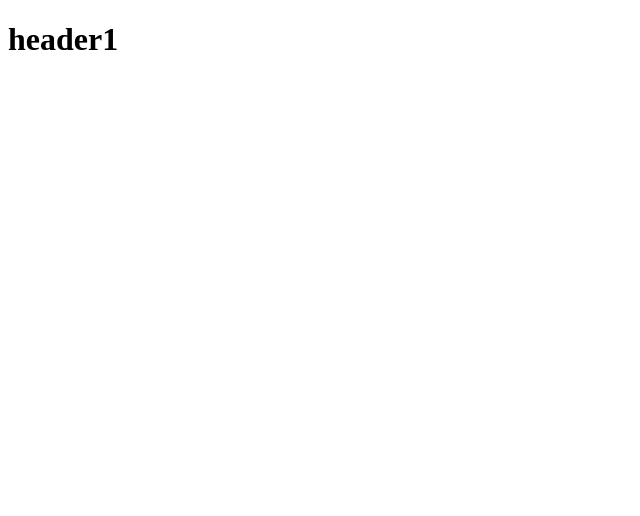
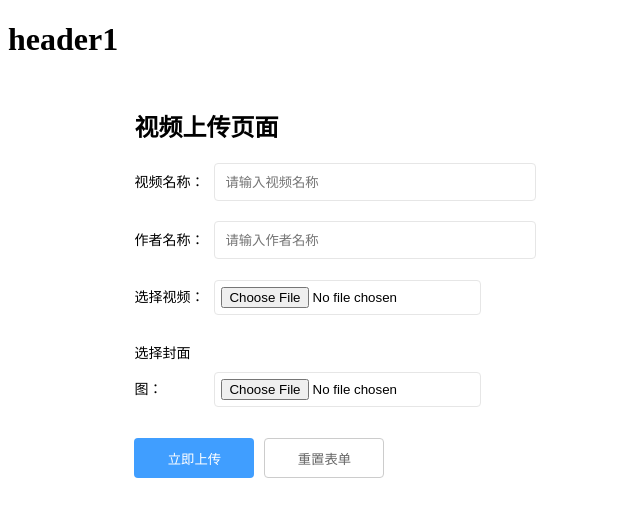
Before and after one commit to KSQC-talent/video-demo-web, a Vue app: page /videoup in a window 1280 px wide. Before the commit this address had no page. Shown: the top 516 px of the page, without its empty margins (0-640 px from the left). Built offline with nearby package versions, Linux system fonts and the light colour scheme.

Commit message:
添加上传功能

```diff
--- a/src/router/index.js
+++ b/src/router/index.js
@@ -24,6 +24,10 @@ const routes = [
         component: () => import("@/views/user.vue")
     },
     {
+        path: "/videoup",
+        component: () => import("@/views/videoup.vue")
+    },
+    {
         path:"/test",
         redirect:"/video"
     }
--- a/src/stores/web.js
+++ b/src/stores/web.js
@@ -13,7 +13,13 @@ export const useWebStore = defineStore("web", () => {
         users.value += 1
     }
 
-    return { web, users, userAdd }
+    const videoItem = reactive({
+        id: '',
+        videoName: '',
+        author: ''
+    })
+
+    return { web, users, userAdd, videoItem }
 },{
     persist:true
 })
--- a/src/views/index.vue
+++ b/src/views/index.vue
@@ -18,7 +18,8 @@ index
 <router-link to="/user/123">用户页</router-link>
 <br>
 <router-link :to="{path:'/content',query:{id:123}}">动态</router-link>
-
+<br>
+<router-link to="/videoup">上传视频</router-link>
 <button @click="goTo">跳转到内容页</button>
 </template>
 
--- a/src/views/video.vue
+++ b/src/views/video.vue
@@ -1,5 +1,6 @@
 <template>
   <!-- 外层全屏flex容器：核心！实现水平+垂直居中 -->
+  <div class="video-title">{{ videoName }}</div>
   <div class="player-center-box">
     <!-- 你的DPlayer挂载容器，保留原有宽高540*960不变 -->
     <div id="dplayer" style="width: 540px; height: 960px"></div>
@@ -8,13 +9,18 @@
 
 <script>
 import DPlayer from 'dplayer'
+import { useWebStore } from '@/stores/web.js';
+
+const webStore = useWebStore();
 
 export default {
   name: 'VideoPlayer',
   data() {
     return {
       dp: null,
-      videoId: '' // 存储当前播放的视频ID
+      videoId: '', // 存储当前播放的视频ID
+      videoName: '',  // 视频名称
+      author: ''     // 视频作者
     }
   },
   mounted() {
@@ -32,7 +38,13 @@ export default {
     // ✅ 核心：获取路由中传递的视频id
     getVideoId() {
       // 接收列表页通过 query 传过来的id 例如：/video?id=test
-      this.videoId = this.$route.query.id || ''
+      this.videoId = webStore.videoItem.id || ''
+      this.videoName = webStore.videoItem.videoName || ''
+      this.author = webStore.videoItem.author || ''
+
+      console.log('当前播放视频ID：', this.videoId)
+      console.log('当前播放视频名称：', this.videoName)
+      console.log('当前播放视频作者：', this.author)
     },
     // ✅ 核心：初始化DPlayer，根据ID拼接视频播放路径
     initPlayer() {
--- a/src/views/videolist.vue
+++ b/src/views/videolist.vue
@@ -10,10 +10,11 @@
             <img class="video-pic"
             :src="`/pics/${item.id}.png`"
             @error="handleImgError($event)"
-            @click="goTo(item.id)"
+            @click="goTo(item)"
           />
         </div>
-        <div class="video-name" @click="goTo(item.id)">{{ item.videoName }}</div>
+        <div class="video-name" @click="goTo(item)">{{ item.videoName }}</div>
+        <div class="video-author" @click="goTo(item)">{{ item.author }}</div>
       </div>
 
       <!-- 空数据兜底 -->
@@ -41,14 +42,19 @@ import { ref, reactive, onMounted } from 'vue'
 import { ElMessage } from 'element-plus'
 import axios from 'axios'
 import { useRouter } from 'vue-router';
+import { useWebStore } from '@/stores/web.js';
 
 const router = useRouter();
+const webStore = useWebStore();
 
-const goTo = (videoId) => {
-     router.push({
-        path: '/video',
-        query: { id: videoId } // 把视频id通过【url参数】传递，格式：/video?id=test 或 /video?id=test2
-    });
+
+const goTo = (item) => {
+    webStore.videoItem = item;
+    console.log('点击的视频项：', webStore.videoItem);
+    router.push({
+      path: '/video',
+      query:{ id: item.id } // 把视频id通过【url参数】传递，格式：/video?id=test 或 /video?id=test2
+  });
 }
 // 1. 列表数据 & 加载状态
 const videoList = ref([]) // 视频列表数组，对应JSON的records
@@ -70,11 +76,11 @@ const pageInfo = reactive({
 const getVideoList = async () => {
   try {
     loading.value = true
-    // ✅ 后端请求前缀已配置 /api ，接口地址直接拼接即可
+
     const { data } = await axios.get('/api/video/getVideoPage', {
       params: pageParams // 传分页参数：current + size
     })
-    // ✅ 解构后端返回的JSON数据，与你提供的结构完全匹配
+
     const { records, total, size, current, pages } = data
     videoList.value = records // 赋值列表数据
     // 更新分页信息
@@ -138,9 +144,14 @@ onMounted(() => {
   background-color: #f5f7fa;
 }
 .video-name {
-  color: #165DFF;
+  color: #000000;
   font-size: 16px;
   font-weight: 500;
+}
+.video-author {
+  color: #000000;
+  font-size: 14px;
+  margin-top: 4px;
 }
 .empty-data {
   width: 100%;
--- /dev/null
+++ b/src/views/videoup.vue
@@ -0,0 +1,246 @@
+<script setup>
+import { ref, onUnmounted } from 'vue'
+import axios from 'axios' // 项目已安装axios
+
+// 1. 响应式数据定义 - 完全保留你的所有变量
+const videoName = ref('') // 视频名称输入框
+const authorName = ref('') // 作者名称输入框
+const videoFile = ref(null) // 选中的视频文件
+const coverFile = ref(null) // 选中的封面预览图文件
+const videoUrl = ref('') // 视频预览地址
+const coverUrl = ref('') // 封面预览地址
+const uuid = ref('') // 核心唯一UUID
+const uploadLoading = ref(false) // 上传加载状态
+
+// 2. 生成UUID（浏览器原生API，极简高效）- 完全保留
+const createUuid = () => {
+  uuid.value = crypto.randomUUID()
+  console.log('本次上传唯一ID：', uuid.value)
+}
+
+// 3. 选择视频文件 - 预览+暂存文件 + 新增文件大小校验
+const handleVideoChange = (e) => {
+  const file = e.target.files[0]
+  if (!file) return
+
+  // 原逻辑：校验mp4格式
+  if (file.type !== 'video/mp4') {
+    alert('请选择mp4格式的视频文件！')
+    return
+  }
+
+  videoFile.value = file
+  videoUrl.value = URL.createObjectURL(file)
+  createUuid() // 每次选择视频自动生成新的UUID
+}
+
+// 4. 选择封面图片 - 预览+暂存文件 + 新增文件大小校验
+const handleCoverChange = (e) => {
+  const file = e.target.files[0]
+  if (!file) return
+
+  // 原逻辑：校验图片格式
+  if (!file.type.includes('image/')) {
+    alert('请选择图片格式的封面文件！')
+    return
+  }
+
+  coverFile.value = file
+  coverUrl.value = URL.createObjectURL(file)
+}
+
+// 5. 核心上传方法：文件重命名+上传文件+提交接口 - 优化增强，逻辑不变
+const handleUpload = async () => {
+  // 表单校验 - 优化提示文案，更友好
+  if (!videoName.value.trim()) return alert('⚠️ 请输入视频名称！')
+  if (!authorName.value.trim()) return alert('⚠️ 请输入作者名称！')
+  if (!videoFile.value) return alert('⚠️ 请选择要上传的视频文件！')
+  if (!coverFile.value) return alert('⚠️ 请选择视频封面图片！')
+  if (!uuid.value) createUuid()
+
+  uploadLoading.value = true
+  try {
+    // ========== 关键：文件重命名【优化核心】 ==========
+    // 视频固定重命名：uuid.mp4 (不变)
+    const renameVideoFile = new File([videoFile.value], `${uuid.value}.mp4`, {
+      type: videoFile.value.type
+    })
+    // ✅ 修复BUG：封面沿用原文件格式，不再固定为png，避免格式错误
+    const coverSuffix = coverFile.value.name.split('.').pop().toLowerCase()
+    const renameCoverFile = new File([coverFile.value], `${uuid.value}.${coverSuffix}`, {
+      type: coverFile.value.type
+    })
+
+    // 创建FormData表单对象，用于上传文件
+    const formData = new FormData()
+    formData.append('cover', renameCoverFile) // 封面文件
+    formData.append('video', renameVideoFile) // 视频文件
+
+    // 第一步：上传 重命名后的视频+封面文件 到服务器，路径完全由后端决定 ✔️
+    console.log('开始上传文件...')
+    await axios.post('/api/video/uploadFile', formData, {
+      headers: { 'Content-Type': 'multipart/form-data' },
+      timeout: 120000 // ✅ 超时时间加长到2分钟，适配大视频上传
+    })
+
+    // 第二步：提交核心字段到接口，完成入库
+    console.log('文件上传完成，提交表单数据...')
+    const res = await axios.post('/api/video/upload', {
+      id: uuid.value,
+      videoName: videoName.value.trim(),
+      author: authorName.value.trim()
+    })
+
+    if (res.data.code === 200 || res.status === 200) {
+      alert('🎉 视频上传成功！')
+      resetForm() // 上传成功后重置表单
+    } else {
+      alert('❌ 视频上传失败，接口返回异常！')
+    }
+  } catch (error) {
+    console.error('上传失败详情：', error)
+    // ✅ 细化错误提示，方便排查问题
+    if(error.message.includes('timeout')){
+      alert('❌ 上传超时！文件过大或网络较慢，请重试')
+    }else{
+      alert('❌ 上传失败，请检查网络或联系管理员')
+    }
+  } finally {
+    uploadLoading.value = false // 无论成败，关闭加载状态
+  }
+}
+
+// 6. 重置表单数据 ✅【修复核心BUG，百分百重置成功】
+const resetForm = () => {
+  // 重置所有绑定值
+  videoName.value = ''
+  authorName.value = ''
+  videoFile.value = null
+  coverFile.value = null
+
+  // ✅ 释放内存后再清空预览地址
+  if(videoUrl.value) URL.revokeObjectURL(videoUrl.value)
+  if(coverUrl.value) URL.revokeObjectURL(coverUrl.value)
+
+  videoUrl.value = ''
+  coverUrl.value = ''
+  uuid.value = ''
+
+  // ✅ 精准获取文件上传框，重置文件选择，修复原代码大概率失效问题
+  const videoInput = document.querySelector('input[type="file"][accept="video/mp4"]')
+  const coverInput = document.querySelector('input[type="file"][accept="image/*"]')
+  if(videoInput) videoInput.value = ''
+  if(coverInput) coverInput.value = ''
+}
+
+// ✅ 新增：组件卸载时释放内存，防止内存泄漏（大文件上传必加）
+onUnmounted(() => {
+  if(videoUrl.value) URL.revokeObjectURL(videoUrl.value)
+  if(coverUrl.value) URL.revokeObjectURL(coverUrl.value)
+})
+</script>
+
+<template>
+  <div class="upload-video-container" style="width: 80%; margin: 50px auto;">
+    <h2>视频上传页面</h2>
+    <!-- 1. 视频名称输入框 -->
+    <div class="form-item" style="margin: 20px 0;">
+      <label>视频名称：</label>
+      <input
+        v-model="videoName"
+        type="text"
+        placeholder="请输入视频名称"
+        style="width: 300px; height: 36px; padding: 0 10px;"
+      />
+    </div>
+
+    <!-- 2. 作者名称输入框 -->
+    <div class="form-item" style="margin: 20px 0;">
+      <label>作者名称：</label>
+      <input
+        v-model="authorName"
+        type="text"
+        placeholder="请输入作者名称"
+        style="width: 300px; height: 36px; padding: 0 10px;"
+      />
+    </div>
+
+    <!-- 3. 选择视频文件 -->
+    <div class="form-item" style="margin: 20px 0;">
+      <label>选择视频：</label>
+      <input
+        type="file"
+        accept="video/mp4"
+        @change="handleVideoChange"
+        style="padding: 6px;"
+      />
+    </div>
+
+    <!-- 视频预览区域 -->
+    <div v-if="videoUrl" style="margin: 20px 0;">
+      <h4>视频预览：</h4>
+      <video :src="videoUrl" controls width="500" height="auto"></video>
+    </div>
+
+    <!-- 4. 选择封面图片 -->
+    <div class="form-item" style="margin: 20px 0;">
+      <label>选择封面图：</label>
+      <input
+        type="file"
+        accept="image/*"
+        @change="handleCoverChange"
+        style="padding: 6px;"
+      />
+    </div>
+
+    <!-- 封面预览区域 -->
+    <div v-if="coverUrl" style="margin: 20px 0;">
+      <h4>封面预览：</h4>
+      <img :src="coverUrl" alt="封面图" width="300" height="auto" style="border:1px solid #eee;"/>
+    </div>
+
+    <!-- 5. 上传按钮 -->
+    <div class="btn-box" style="margin-top: 30px;">
+      <button
+        @click="handleUpload"
+        :disabled="uploadLoading"
+        style="width: 120px; height: 40px; background: #409eff; color: #fff; border: none; border-radius: 4px; cursor: pointer;"
+      >
+        {{ uploadLoading ? '上传中...' : '立即上传' }}
+      </button>
+      <button
+        @click="resetForm"
+        style="width: 120px; height: 40px; margin-left: 10px; background: #fff; color: #666; border: 1px solid #ccc; border-radius: 4px; cursor: pointer;"
+      >
+        重置表单
+      </button>
+    </div>
+  </div>
+</template>
+
+<style scoped>
+.form-item {
+  line-height: 36px;
+}
+label {
+  display: inline-block;
+  width: 80px;
+  font-size: 14px;
+}
+video, img {
+  border-radius: 4px;
+  object-fit: cover;
+}
+button:disabled {
+  background: #ccc !important;
+  cursor: not-allowed !important;
+}
+input {
+  outline: none;
+  border: 1px solid #e6e6e6;
+  border-radius: 4px;
+}
+input:focus {
+  border-color: #409eff;
+}
+</style>
```
